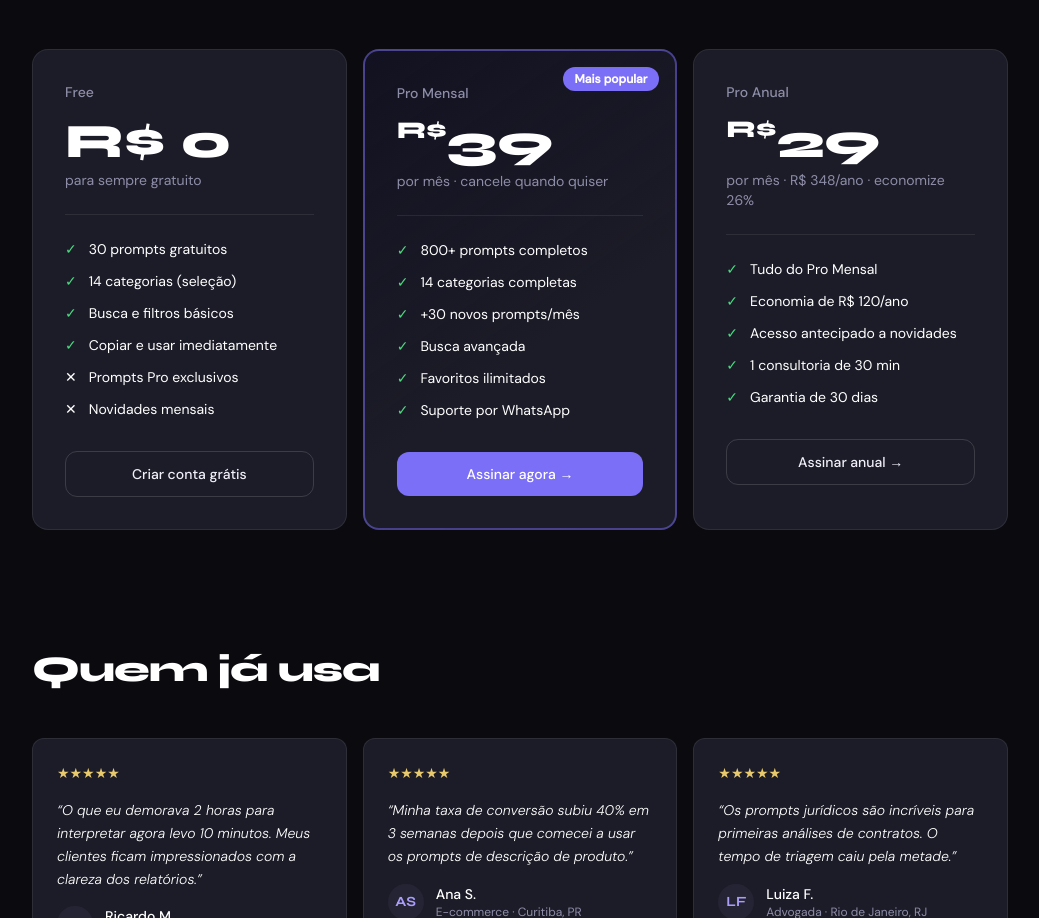
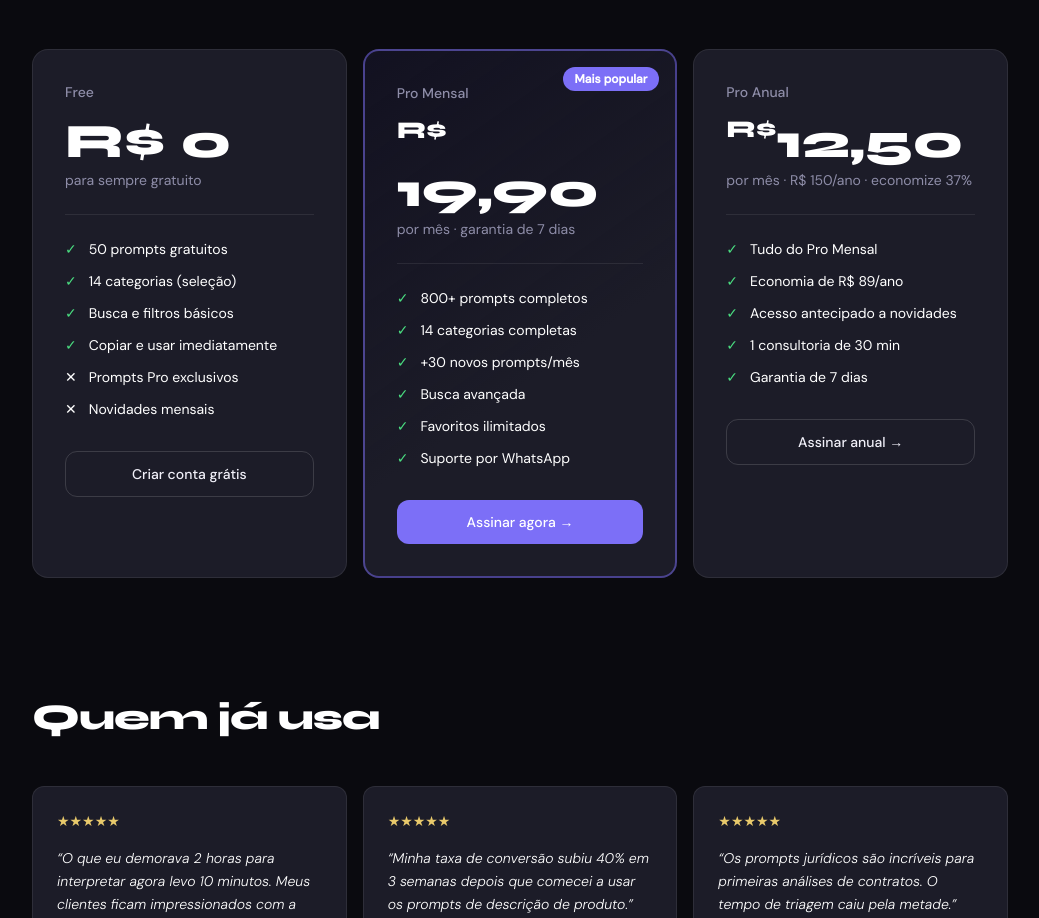
Before and after one commit to ffukuda23/PromptiaPro, a Next.js app: page / in a window 1280 px wide. Shown: the part 3243-4161 px from the top of the page, without its empty margins (120-1159 px from the left). Built offline with nearby package versions, Linux system fonts and the light colour scheme.

Commit message:
feat: atualizar valores dos planos

```diff
--- a/app/page.tsx
+++ b/app/page.tsx
@@ -166,7 +166,7 @@ export default function Home() {
             <div className="text-sm mb-6" style={{ color: 'var(--muted)' }}>para sempre gratuito</div>
             <div className="h-px mb-6" style={{ background: 'var(--border)' }} />
             <ul className="space-y-3 mb-8">
-              {['30 prompts gratuitos', '14 categorias (seleção)', 'Busca e filtros básicos', 'Copiar e usar imediatamente'].map(f => (
+              {['50 prompts gratuitos', '14 categorias (seleção)', 'Busca e filtros básicos', 'Copiar e usar imediatamente'].map(f => (
                 <li key={f} className="flex items-center gap-3 text-sm"><span style={{ color: '#4ADE80' }}>✓</span>{f}</li>
               ))}
               {['Prompts Pro exclusivos', 'Novidades mensais'].map(f => (
@@ -181,8 +181,8 @@ export default function Home() {
           <div className="relative p-8 rounded-2xl border-2" style={{ background: 'linear-gradient(145deg, rgba(124,111,247,0.08) 0%, var(--surface) 60%)', borderColor: 'rgba(124,111,247,0.5)' }}>
             <span className="absolute top-4 right-4 text-xs font-semibold px-3 py-1 rounded-full text-white" style={{ background: 'var(--accent)' }}>Mais popular</span>
             <div className="text-sm font-medium mb-4" style={{ color: 'var(--muted)' }}>Pro Mensal</div>
-            <div className="font-display text-5xl font-black mb-1"><sup className="text-2xl align-top mt-2 inline-block">R$</sup>39</div>
-            <div className="text-sm mb-6" style={{ color: 'var(--muted)' }}>por mês · cancele quando quiser</div>
+            <div className="font-display text-5xl font-black mb-1"><sup className="text-2xl align-top mt-2 inline-block">R$</sup>19,90</div>
+            <div className="text-sm mb-6" style={{ color: 'var(--muted)' }}>por mês · garantia de 7 dias</div>
             <div className="h-px mb-6" style={{ background: 'var(--border)' }} />
             <ul className="space-y-3 mb-8">
               {['800+ prompts completos', '14 categorias completas', '+30 novos prompts/mês', 'Busca avançada', 'Favoritos ilimitados', 'Suporte por WhatsApp'].map(f => (
@@ -196,11 +196,11 @@ export default function Home() {
           {/* PRO ANUAL */}
           <div className="p-8 rounded-2xl border" style={{ background: 'var(--surface)', borderColor: 'var(--border)' }}>
             <div className="text-sm font-medium mb-4" style={{ color: 'var(--muted)' }}>Pro Anual</div>
-            <div className="font-display text-5xl font-black mb-1"><sup className="text-2xl align-top mt-2 inline-block">R$</sup>29</div>
-            <div className="text-sm mb-6" style={{ color: 'var(--muted)' }}>por mês · R$ 348/ano · economize 26%</div>
+            <div className="font-display text-5xl font-black mb-1"><sup className="text-2xl align-top mt-2 inline-block">R$</sup>12,50</div>
+            <div className="text-sm mb-6" style={{ color: 'var(--muted)' }}>por mês · R$ 150/ano · economize 37%</div>
             <div className="h-px mb-6" style={{ background: 'var(--border)' }} />
             <ul className="space-y-3 mb-8">
-              {['Tudo do Pro Mensal', 'Economia de R$ 120/ano', 'Acesso antecipado a novidades', '1 consultoria de 30 min', 'Garantia de 30 dias'].map(f => (
+              {['Tudo do Pro Mensal', 'Economia de R$ 89/ano', 'Acesso antecipado a novidades', '1 consultoria de 30 min', 'Garantia de 7 dias'].map(f => (
                 <li key={f} className="flex items-center gap-3 text-sm"><span style={{ color: '#4ADE80' }}>✓</span>{f}</li>
               ))}
             </ul>
```
